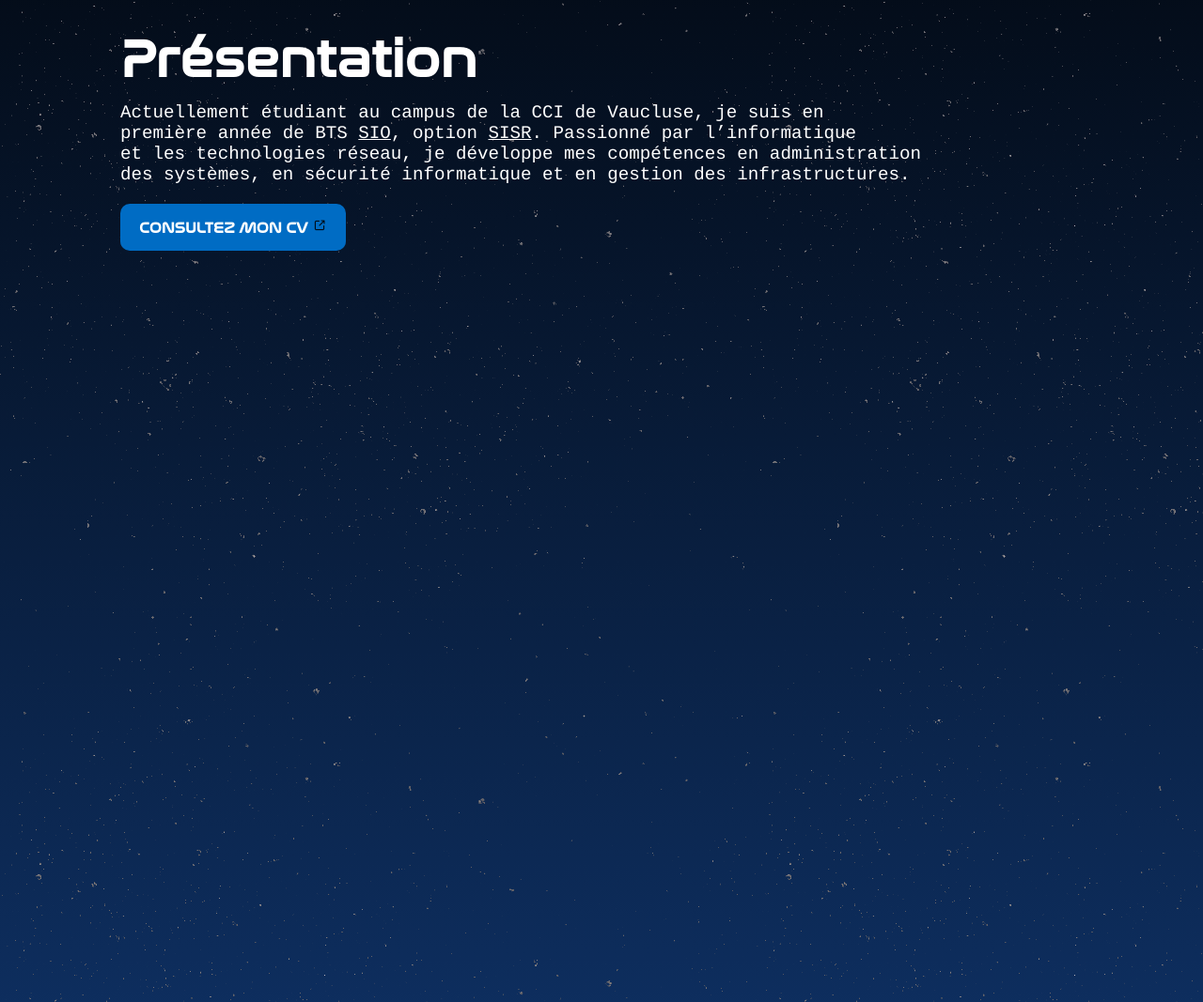
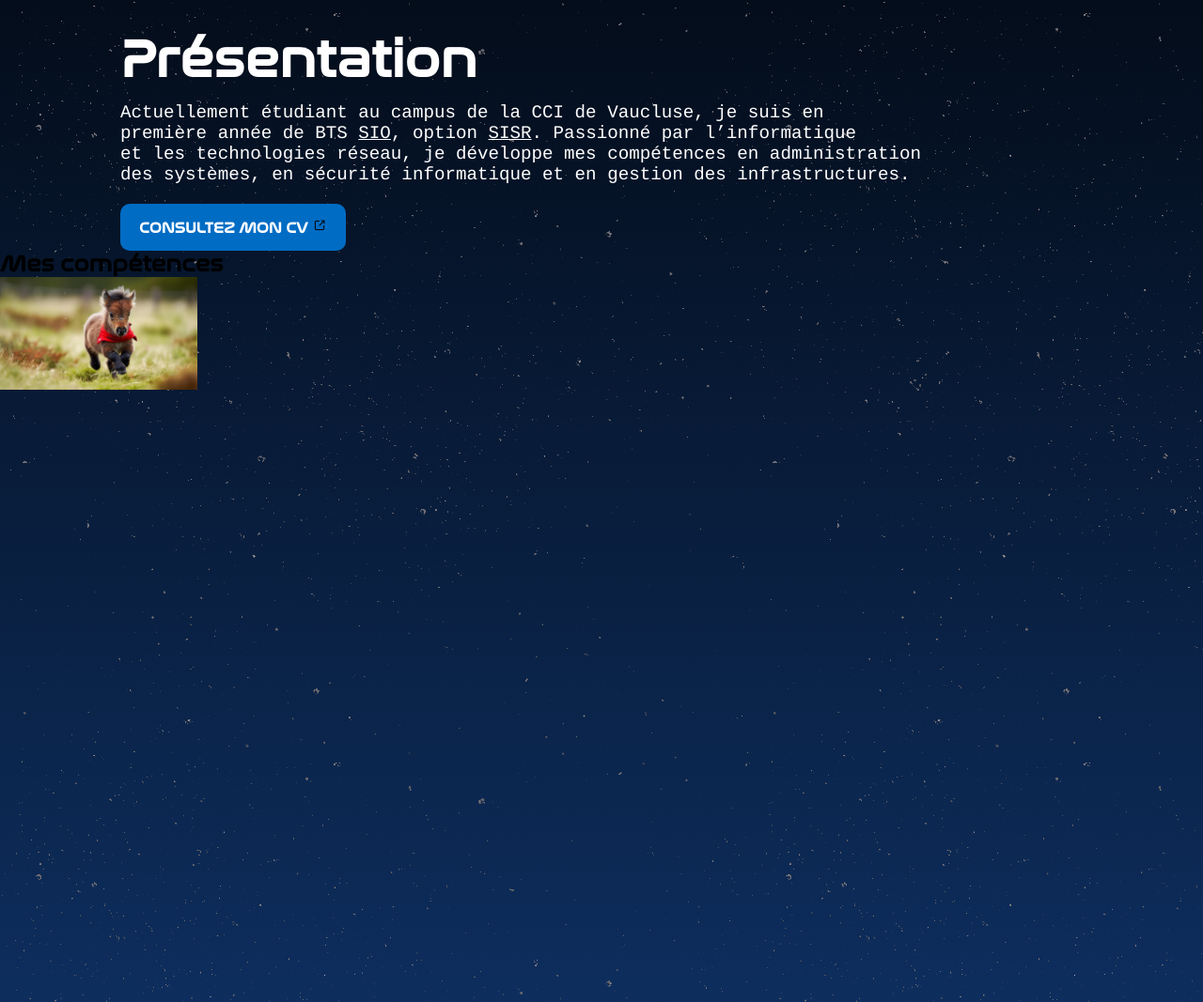
Before and after one commit to MatheoPelloux/Portfolio, a plain HTML site: page index.html in a window 1280 px wide. Shown: the part 1010-2077 px from the top of the page at 94% size. Drawn offline with Linux system fonts and the light colour scheme.

Commit message:
Ajoute Presentation

```diff
--- a/index.html
+++ b/index.html
@@ -26,7 +26,7 @@
           <p class="p-presentation">Actuellement étudiant au campus de la CCI de Vaucluse, je suis en<br> première année de BTS <a class="a-presentation" href="./page/sio-sisr.html">SIO</a>, option <a class="a-presentation" href="./page/sio-sisr.html">SISR</a>. Passionné par l’informatique<br> et les technologies réseau, je développe mes compétences en administration<br> des systèmes, en sécurité informatique et en gestion des infrastructures.</p>
           <div class="div-bouton-presentation">
             <button class="bouton-presentation">
-              <a class="a-bouton-1" href="./attestation-pix-20220404.pdf" target="_blank">
+              <a class="a-bouton-1" href="./src/fils/attestation-pix-20220404.pdf" target="_blank">
                 Consultez mon CV
                 <img class="img-bouton-1" src="./src/img/logo_nouvelle_onglet.png" alt="Logo nouvelle onglet">
               </a>
@@ -34,7 +34,13 @@
           </div>
         </div>
       </div>
+      <div>
+        <h2>Mes compétences</h2>
+        <div>
+          <img class="img-miniature" src="./src/img/test.jpg" alt="Miniature ...">
+        </div>
 
+      </div>
     </div>
     <script src="./script.js"></script>
   </body>
--- a/style.css
+++ b/style.css
@@ -118,3 +118,8 @@ p {
 .img-bouton-1 {
   height: 2vh;
 }
+
+.img-miniature {
+  height: 15vh;
+  width: auto;
+}
```
Also changed, not shown: src/img/test.jpg (added), 6 other files.
